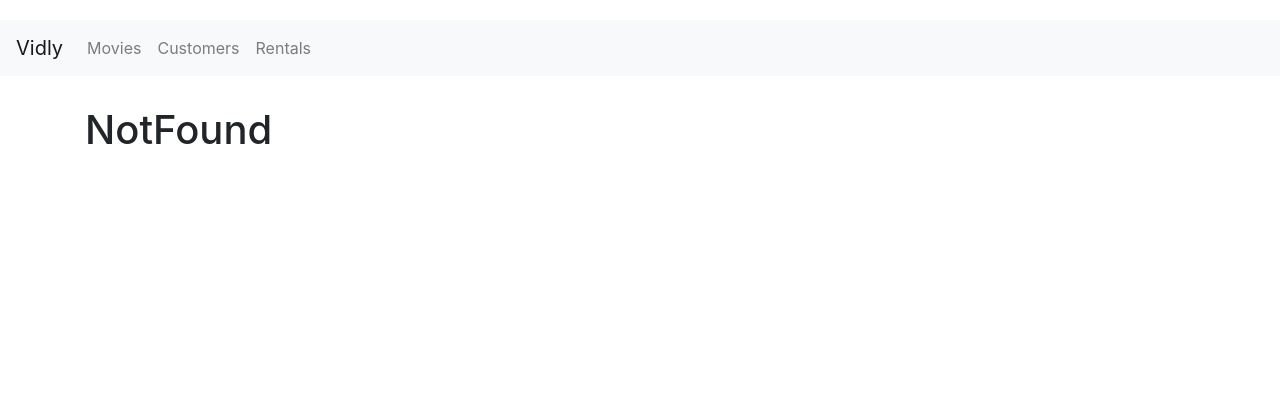
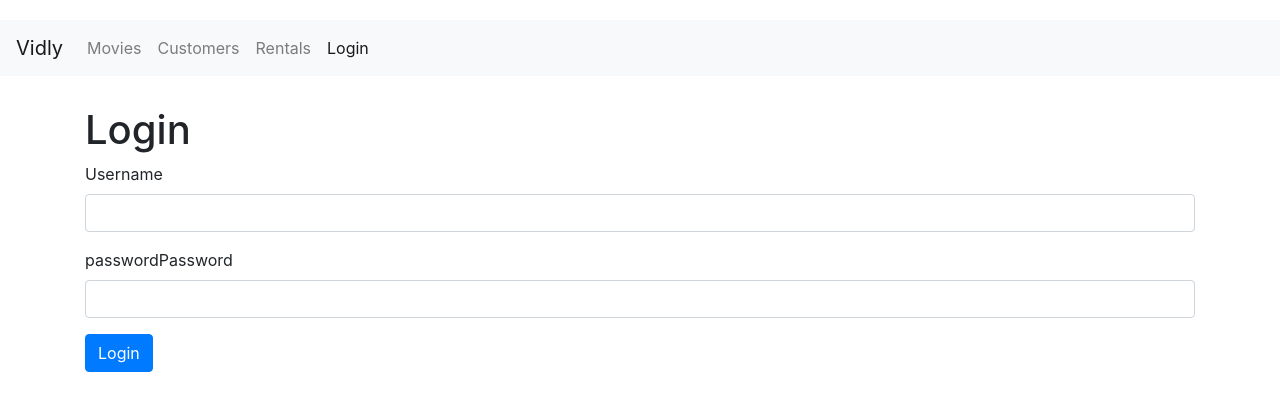
Before and after one commit to cbermedina/React-Vidly, a React (Create React App) app: page /login in a window 1280 px wide. Before the commit this address led to /not-found. Shown: the top 410 px of the page. Built offline with nearby package versions, Linux system fonts and the light colour scheme.

Commit message:
2- Building a Bootstrap Form

```diff
--- a/src/App.js
+++ b/src/App.js
@@ -6,6 +6,7 @@
 import Rentals from "./components/rentals";
 import NotFound from "./components/notFound";
 import NavBar from "./components/navBar";
+import LoginForm from "./components/loginForm";
 import "./App.css";
 
 class App extends Component {
@@ -15,6 +16,7 @@
         <NavBar />
         <main className="container">
           <Switch>
+            <Route path="/login" component={LoginForm}></Route>
             <Route path="/movies/:id" component={MovieForm} />
             <Route path="/movies" component={Movies} />
             <Route path="/customers" component={Customers} />
--- /dev/null
+++ b/src/components/loginForm.jsx
@@ -0,0 +1,27 @@
+import React, { Component } from "react";
+class LoginForm extends Component {
+  constructor(props) {
+    super(props);
+    this.state = {};
+  }
+  render() {
+    return (
+      <div>
+        <h1>Login</h1>
+        <form action="">
+          <div className="form-group">
+            <label htmlFor="username">Username</label>
+            <input id="username" type="text" className="form-control" />
+          </div>
+          <div className="form-group">
+            <label htmlFor="password">passwordPassword</label>
+            <input id="password" type="text" className="form-control" />
+          </div>
+          <button className="btn btn-primary">Login</button>
+        </form>
+      </div>
+    );
+  }
+}
+
+export default LoginForm;
--- a/src/components/navBar.jsx
+++ b/src/components/navBar.jsx
@@ -29,6 +29,9 @@
           <NavLink className="nav-item nav-link" to="/rentals">
             Rentals
           </NavLink>
+          <NavLink className="nav-item nav-link" to="/login">
+            Login
+          </NavLink>
         </div>
       </div>
     </nav>
```
